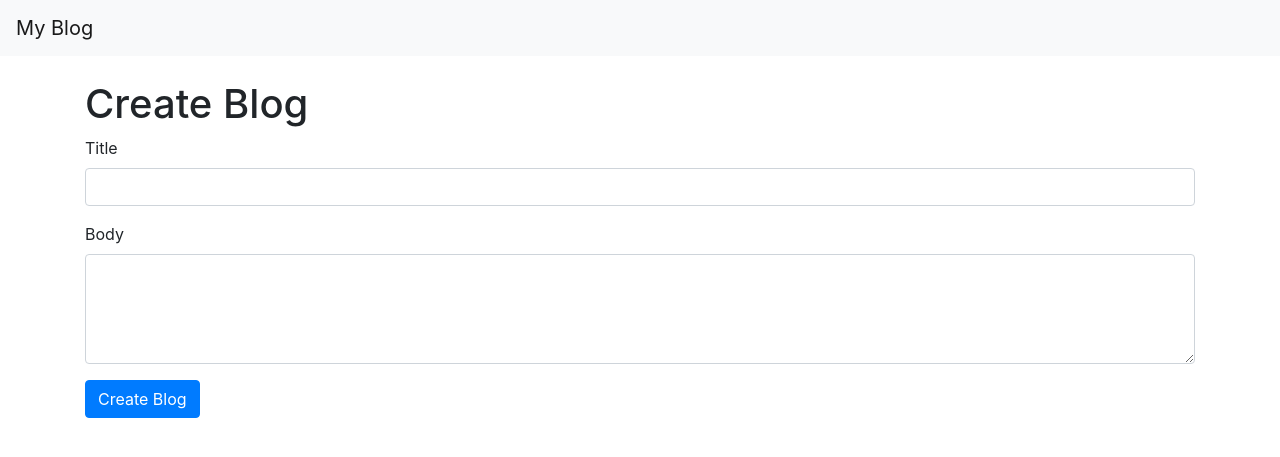
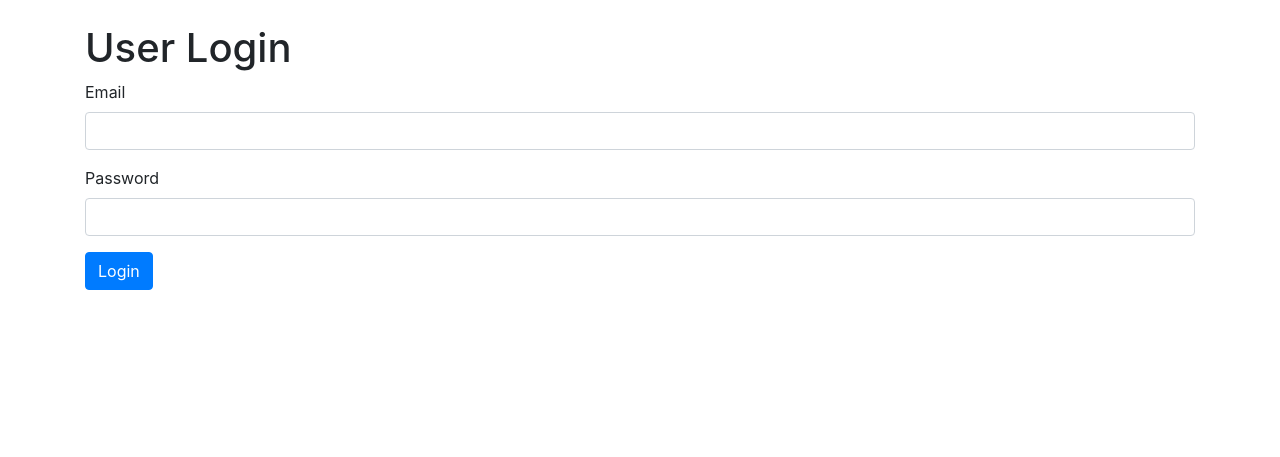
Before and after one commit to edafeoke/blog, a FastAPI app: template templates/login.html in a window 1280 px wide. Shown: the top 457 px of the page. Run offline with FastAPI, Linux system fonts and the light colour scheme; the template is opened without the code that fills it, so the values that code supplies are empty; some libraries are stand-ins or nearby versions.

Commit message:
Added login and register routes

```diff
--- a/main.py
+++ b/main.py
@@ -80,6 +80,55 @@ async def create_blog(title: str = Form(...), body: str = Form(...), user: User
     return {"message": "Blog created successfully"}
 
 # Add login, registration, and user management routes as well
+# Registration Form Model
+class UserCreate(BaseModel):
+    username: str
+    password: str
+
+# User Registration Routes
+# Render the registration page
+@app.get("/register")
+async def render_register_page(request: Request):
+    return templates.TemplateResponse("register.html", {"request": request})
+
+@app.post("/register")
+async def register(user_data: UserCreate, db: Session = Depends(get_db)):
+    # Check if the username is already in use
+    existing_user = db.query(User).filter(User.username == user_data.username).first()
+    if existing_user:
+        raise HTTPException(status_code=400, detail="Username is already taken")
+
+    # Hash the user's password before storing it in the database
+    hashed_password = pwd_context.hash(user_data.password)
+    user = User(username=user_data.username, password=hashed_password)
+    db.add(user)
+    db.commit()
+    db.refresh(user)
+
+    # Render a success page using a template
+    return templates.TemplateResponse("registration_success.html", {"request": request})
+
+#LOGIN
+@app.get("/login")
+async def render_login_page(request: Request):
+    return templates.TemplateResponse("login.html", {"request": request})
+
+# Login Route
+@app.post("/login")
+async def login(response: Response, form_data: OAuth2PasswordRequestForm = Depends(), templates: Jinja2Templates = Depends()):
+    user = db.query(User).filter(User.username == form_data.username).first()
+    if not user or not pwd_context.verify(form_data.password, user.password):
+        raise HTTPException(status_code=400, detail="Invalid credentials")
+
+    # Create a token for the user
+    access_token_expires = timedelta(minutes=30)
+    access_token = create_access_token(data={"sub": user.username}, expires_delta=access_token_expires)
+
+    # Set the token as a cookie and return it
+    response.set_cookie(key="access_token", value=access_token)
+
+    # Render a success page using a template
+    return templates.TemplateResponse("login_success.html", {"request": request})
 
 if __name__ == "__main__":
     # Create the tables if they don't exist
--- a/models.py
+++ b/models.py
@@ -9,6 +9,7 @@ class User(Base):
     id = Column(Integer, primary_key=True, index=True)
     name = Column(String, index=True)
     email = Column(String, unique=True, index=True)
+    password = Column(String)
 
     # Add a relationship to represent the user's blogs
     blogs = relationship("Blog", back_populates="author")
--- a/templates/login.html
+++ b/templates/login.html
@@ -3,25 +3,22 @@
 <head>
     <meta charset="UTF-8">
     <meta name="viewport" content="width=device-width, initial-scale=1.0">
-    <title>Create Blog</title>
+    <title>User Registration</title>
     <link rel="stylesheet" href="https://maxcdn.bootstrapcdn.com/bootstrap/4.5.2/css/bootstrap.min.css">
 </head>
 <body>
-    <nav class="navbar navbar-expand-lg navbar-light bg-light">
-        <a class="navbar-brand" href="/">My Blog</a>
-    </nav>
     <div class="container mt-4">
-        <h1>Create Blog</h1>
-        <form method="post">
+        <h1>User Login</h1>
+        <form action="/login" method="post">
             <div class="form-group">
-                <label for="title">Title</label>
-                <input type="text" class="form-control" id="title" name="title" required>
+                <label for="email">Email</label>
+                <input type="email" class="form-control" id="email" name="email" required>
             </div>
             <div class="form-group">
-                <label for="body">Body</label>
-                <textarea class="form-control" id="body" name="body" rows="4" required></textarea>
+                <label for="password">Password</label>
+                <input type="password" class="form-control" id="password" name="password" required>
             </div>
-            <button type="submit" class="btn btn-primary">Create Blog</button>
+            <button type="submit" class="btn btn-primary">Login</button>
         </form>
     </div>
 </body>
```
Also changed, not shown: templates/index.html (+9 -0 lines), templates/registration_success.html (added, +11 -0 lines).
